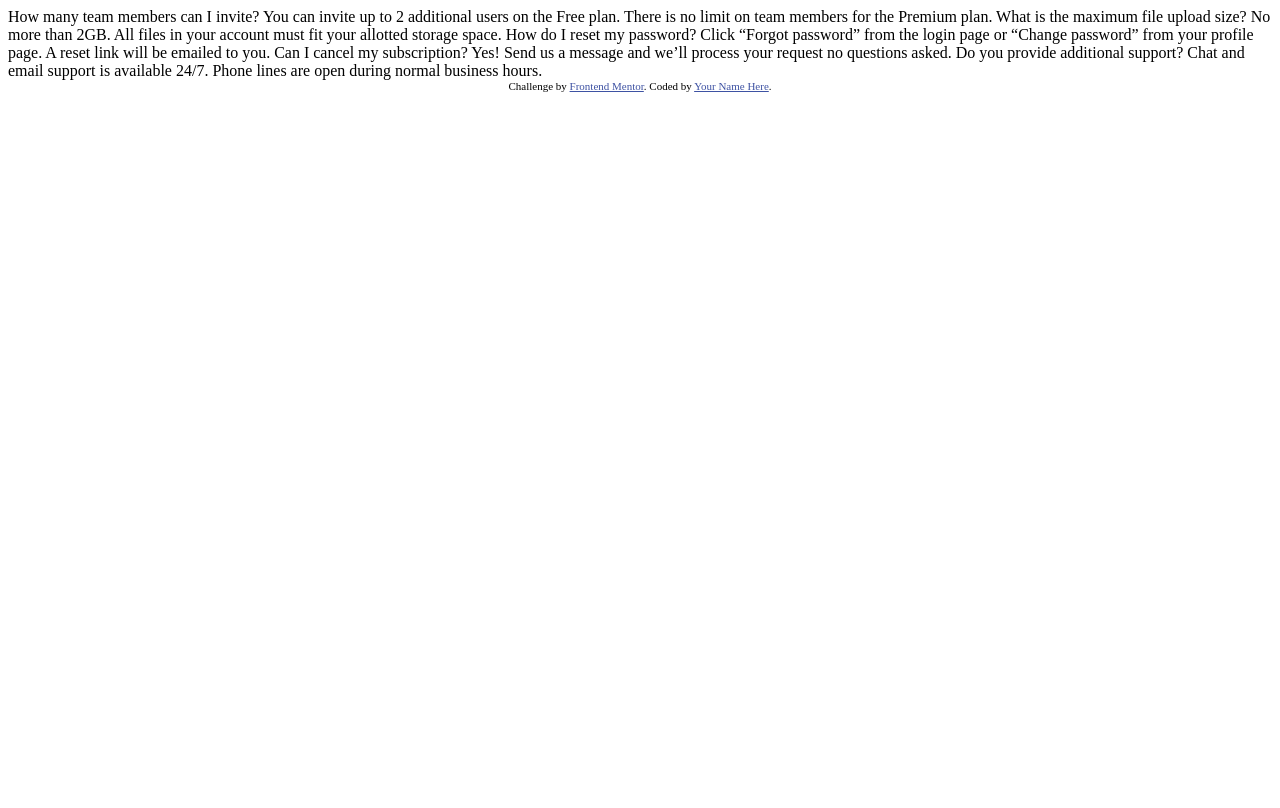
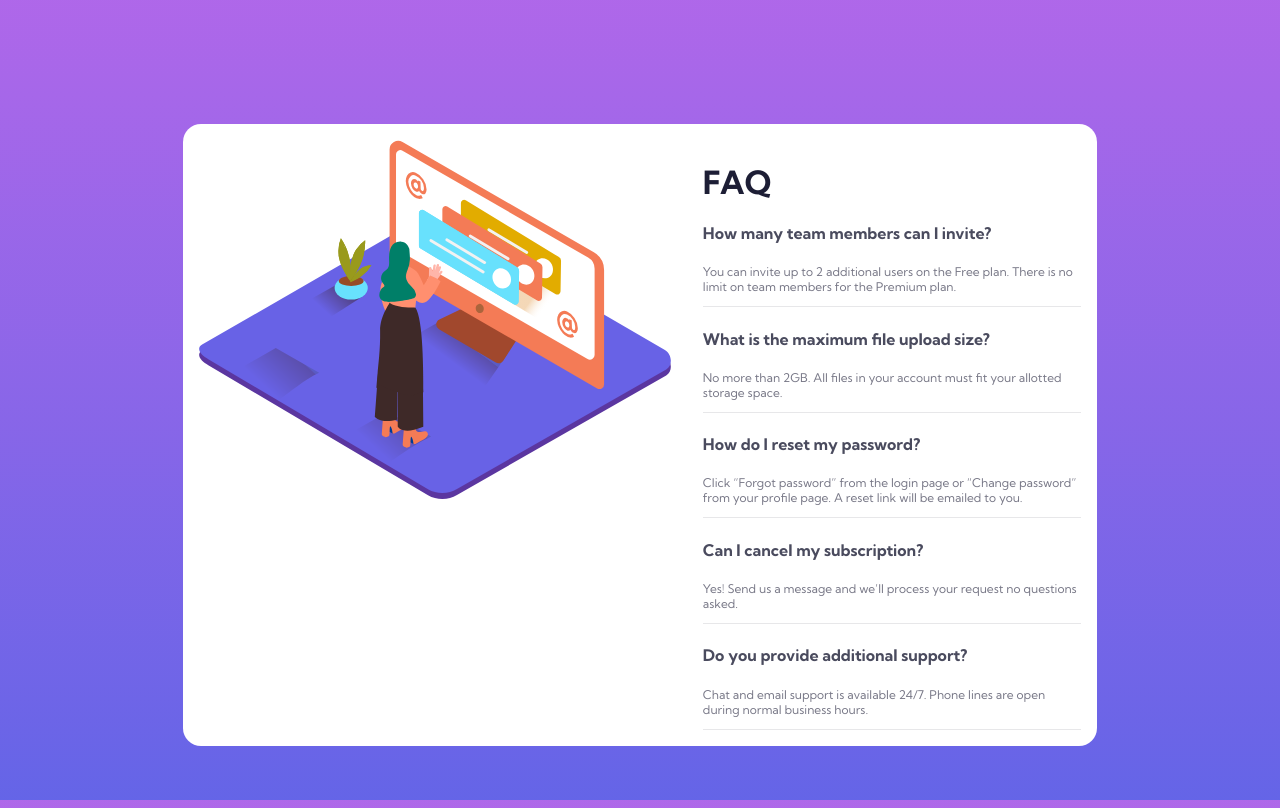
Before and after one commit to wizgurl101/frontend-mentor-challenges, a plain HTML site: page faq-accordion-card/index.html in a window 1280 px wide. Drawn offline with Linux system fonts and the light colour scheme.

Commit message:
structure html, style background, card component, font size, family and colours for text

```diff
--- a/faq-accordion-card/index.html
+++ b/faq-accordion-card/index.html
@@ -1,40 +1,67 @@
 <!DOCTYPE html>
 <html lang="en">
   <head>
-  <meta charset="UTF-8">
-  <meta name="viewport" content="width=device-width, initial-scale=1.0"> <!-- displays site properly based on user's device -->
+    <meta charset="UTF-8" />
+    <meta name="viewport" content="width=device-width, initial-scale=1.0" />
+    <!-- displays site properly based on user's device -->
 
-  <link rel="icon" type="image/png" sizes="32x32" href="./images/favicon-32x32.png">
-
+    <link
+      rel="icon"
+      type="image/png"
+      sizes="32x32"
+      href="./images/favicon-32x32.png"
+    />
+    <link rel="stylesheet" href="style.css" />
     <title>Frontend Mentor | FAQ Accordion Card</title>
-
-  <!-- Feel free to remove these styles or customise in your own stylesheet 👍 -->
-  <style>
-    .attribution { font-size: 11px; text-align: center; }
-    .attribution a { color: hsl(228, 45%, 44%); }
-  </style>
   </head>
   <body>
-  How many team members can I invite?
-  You can invite up to 2 additional users on the Free plan. There is no limit on
-  team members for the Premium plan.
-
-  What is the maximum file upload size?
-  No more than 2GB. All files in your account must fit your allotted storage space.
-
-  How do I reset my password?
-  Click “Forgot password” from the login page or “Change password” from your profile page.
-  A reset link will be emailed to you.
-
-  Can I cancel my subscription?
-  Yes! Send us a message and we’ll process your request no questions asked.
-
-  Do you provide additional support?
-  Chat and email support is available 24/7. Phone lines are open during normal business hours.
-
-  <div class="attribution">
-    Challenge by <a href="https://www.frontendmentor.io?ref=challenge" target="_blank">Frontend Mentor</a>.
-    Coded by <a href="#">Your Name Here</a>.
+    <div class="container">
+      <div class="card">
+        <div class="card__image">
+          <img
+            src="images/illustration-woman-online-desktop.svg"
+            alt="illusration"
+          />
+        </div>
+        <div class="card__faq">
+          <h1>FAQ</h1>
+          <div class="row">
+            <h4>How many team members can I invite?</h4>
+            <p>
+              You can invite up to 2 additional users on the Free plan. There is
+              no limit on team members for the Premium plan.
+            </p>
+          </div>
+          <div class="row">
+            <h4>What is the maximum file upload size?</h4>
+            <p>
+              No more than 2GB. All files in your account must fit your allotted
+              storage space.
+            </p>
+          </div>
+          <div class="row">
+            <h4>How do I reset my password?</h4>
+            <p>
+              Click “Forgot password” from the login page or “Change password”
+              from your profile page. A reset link will be emailed to you.
+            </p>
+          </div>
+          <div class="row">
+            <h4>Can I cancel my subscription?</h4>
+            <p>
+              Yes! Send us a message and we’ll process your request no questions
+              asked.
+            </p>
+          </div>
+          <div class="row">
+            <h4>Do you provide additional support?</h4>
+            <p>
+              Chat and email support is available 24/7. Phone lines are open
+              during normal business hours.
+            </p>
+          </div>
+        </div>
+      </div>
     </div>
   </body>
 </html>
--- /dev/null
+++ b/faq-accordion-card/style.css
@@ -0,0 +1,47 @@
+@import url("https://fonts.googleapis.com/css2?family=Kumbh+Sans:wght@400;700&display=swap");
+
+body {
+  background-image: linear-gradient(hsl(273, 75%, 66%), hsl(240, 73%, 65%));
+  box-sizing: border-box;
+  font-family: "Kumbh Sans", sans-serif;
+  margin: 0;
+  padding: 0;
+  height: 100vh;
+}
+
+h1 {
+  color: hsl(238, 29%, 16%);
+}
+
+h4 {
+  color: hsl(237, 12%, 33%);
+}
+
+p {
+  color: hsl(240, 6%, 50%);
+  font-size: 12px;
+}
+
+.container {
+  display: grid;
+  grid-template-columns: 1fr 5fr 1fr;
+  grid-template-rows: 1fr 5fr 0.5fr;
+}
+
+.card {
+  background-color: white;
+  border-radius: 18px;
+  display: flex;
+  flex-direction: row;
+  grid-column-start: 2;
+  grid-row-start: 2;
+  padding: 1rem;
+}
+
+.card__faq {
+  margin-left: 2rem;
+}
+
+.row {
+  border-bottom: 1px solid hsl(240, 5%, 91%);
+}
```
Lines whose indentation alone changed are shown as unchanged.
